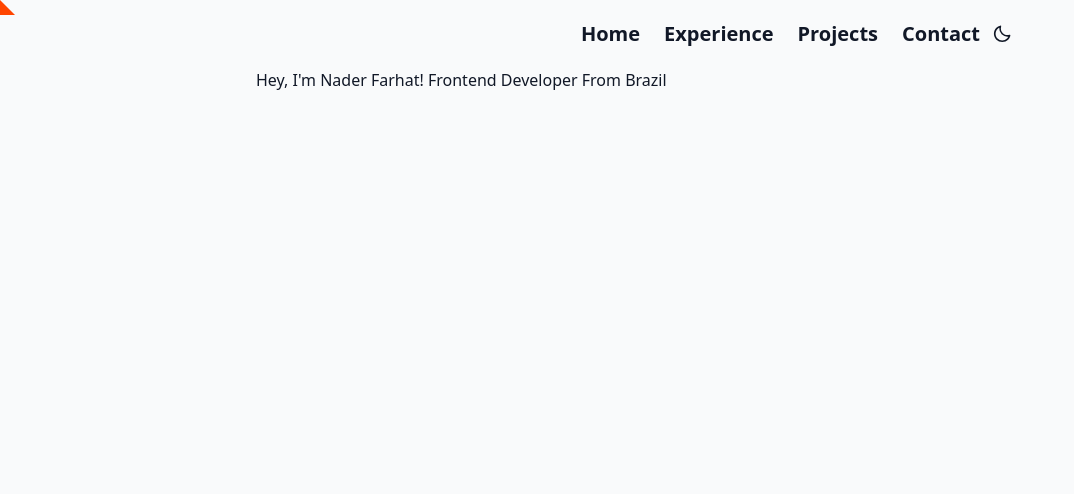
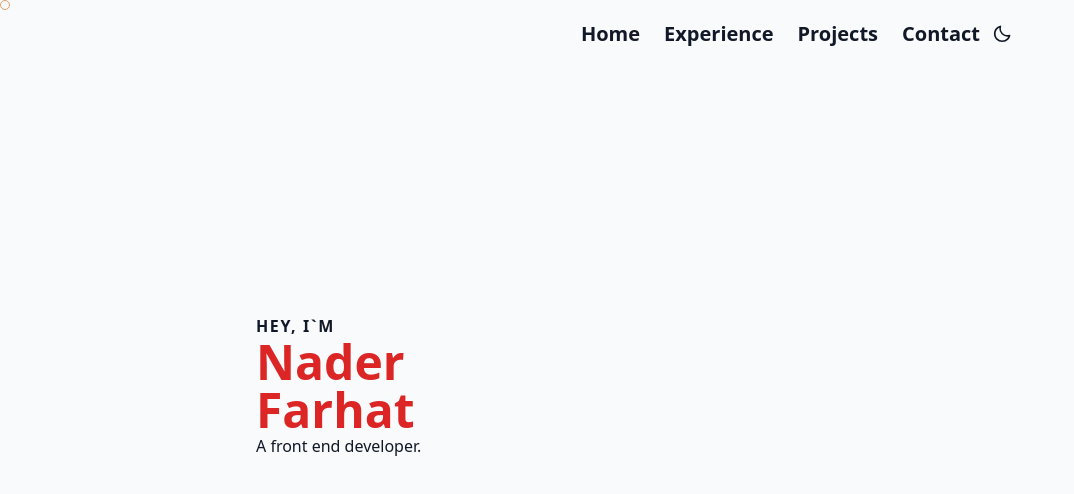
Before and after one commit to NaderFarhat/personal-website, a Next.js app: page / in a window 1280 px wide. Shown: the top 494 px of the page, without its empty margins (0-1074 px from the left). Built offline with nearby package versions, Linux system fonts and the light colour scheme.

Commit message:
Fix navbar

```diff
--- a/components/navbar.tsx
+++ b/components/navbar.tsx
@@ -12,13 +12,8 @@ export const Navbar = () => {
   return (
     <>
       <nav className="flex items-center flex-wrap bg-transparent p-3 max-w-screen-md mx-auto">
-        {/* <Link href="/">
-          <a className="inline-flex items-center p-2 mr-4 ">
-            <h1 className="text-xl">Hello world</h1>
-          </a>
-        </Link>
         <button
-          className=" inline-flex p-3 hover:bg-red-600 rounded lg:hidden text-white ml-auto hover:text-white outline-none"
+          className=" inline-flex p-3  rounded lg:hidden text-red-600 ml-auto hover:text-red-600 outline-none"
           onClick={handleClick}
         >
           <svg
@@ -35,7 +30,7 @@ export const Navbar = () => {
               d="M4 6h16M4 12h16M4 18h16"
             />
           </svg>
-        </button> */}
+        </button>
         {/*Note that in this div we will use a ternary operator to decide whether or not to display the content of the div  */}
         <div
           className={`${
--- a/pages/_app.tsx
+++ b/pages/_app.tsx
@@ -7,9 +7,11 @@ import "../styles/globals.css";
 export default function App({ Component, pageProps }) {
   return (
     <ThemeProvider attribute="class">
-      <CustomCursor />
-      <Navbar />
-      <Component {...pageProps} />
+      <div className=" transition-opacity duration-1000 ease-out opacity-20 hover:opacity-100 bg-transparent h-screen">
+        <CustomCursor />
+        <Navbar />
+        <Component {...pageProps} />
+      </div>
     </ThemeProvider>
   );
 }
--- a/pages/index.tsx
+++ b/pages/index.tsx
@@ -4,10 +4,16 @@ import { Navbar } from "../components/navbar";
 
 const Home: NextPage = () => {
   return (
-    <div className="max-w-screen-md mx-auto">
-      <p className="transition ease-in-out delay-15 hover:-translate-y-1 hover:scale-110 duration-300">
-        <span>Hey, I'm Nader Farhat! Frontend Developer From Brazil</span>
-      </p>
+    <div className="max-w-screen-md mx-auto h-4/5 flex justify-start items-center">
+      <section className="w-full md:w-9/12 xl:w-8/12">
+        <span className="font-bold uppercase tracking-widest">Hey, I`m</span>
+        <h1 className="text-3xl lg:text-5xl font-bold text-red-600">
+          Nader
+          <br />
+          Farhat
+        </h1>
+        <p className="mb-1">A front end developer.</p>
+      </section>
     </div>
   );
 };
--- a/styles/globals.css
+++ b/styles/globals.css
@@ -10,6 +10,7 @@
       dark:text-gray-50
       transition-colors;
     cursor: none;
+    height: 100vh;
   }
 }
 
@@ -19,12 +20,11 @@
   pointer-events: none;
 
 
-  width: 0;
-  height: 0;
-  border-left: 15px solid transparent;
-  border-right: 15px solid transparent;
-
-  border-bottom: 15px solid orangered;
-
-  transform: translateX(-15px);
-  }
+  background-color: transparent;
+  border:1px solid #DAA06D;
+  height:10px;
+    border-radius:50%;
+  -moz-border-radius:50%;
+  -webkit-border-radius:50%;
+  width:10px;
+}
```
